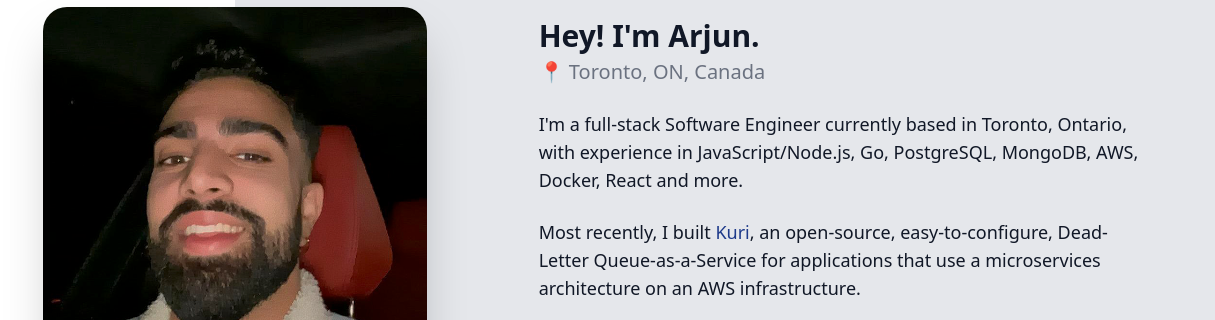
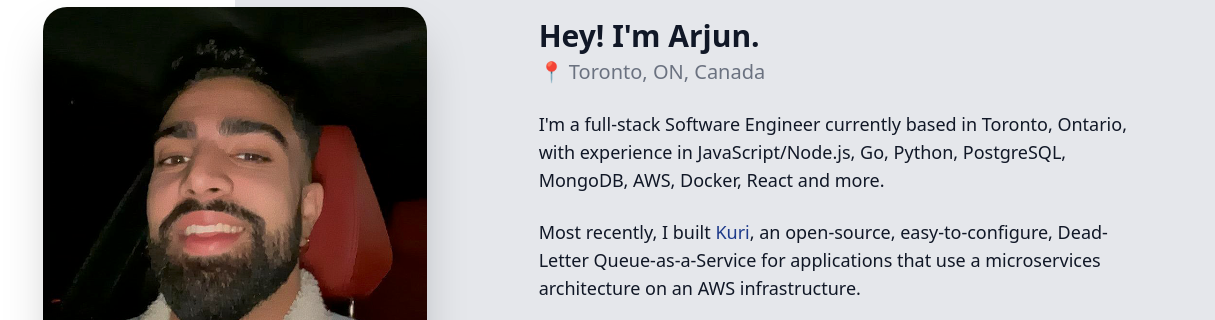
Before and after one commit to ARasodha/arasodha.github.io, a website built with Vite: page index.html in a window 1280 px wide. Shown: the part 121-441 px from the top of the page, 0-1215 px from the left. Built offline with nearby package versions, Linux system fonts and the light colour scheme.

Commit message:
resume updated

```diff
--- a/index.html
+++ b/index.html
@@ -205,7 +205,7 @@
               <p class="text-lg text-gray-900 mt-6">
                 I'm a full-stack Software Engineer currently based in
                 Toronto, Ontario, with experience in
-                JavaScript/Node.js, Go, PostgreSQL, MongoDB, AWS, Docker, React and more.
+                JavaScript/Node.js, Go, Python, PostgreSQL, MongoDB, AWS, Docker, React and more.
               </p>
               <p class="text-lg text-gray-900 mt-6">
                 Most recently, I built
```
Also changed, not shown: dist/index.html, 3 other files.
